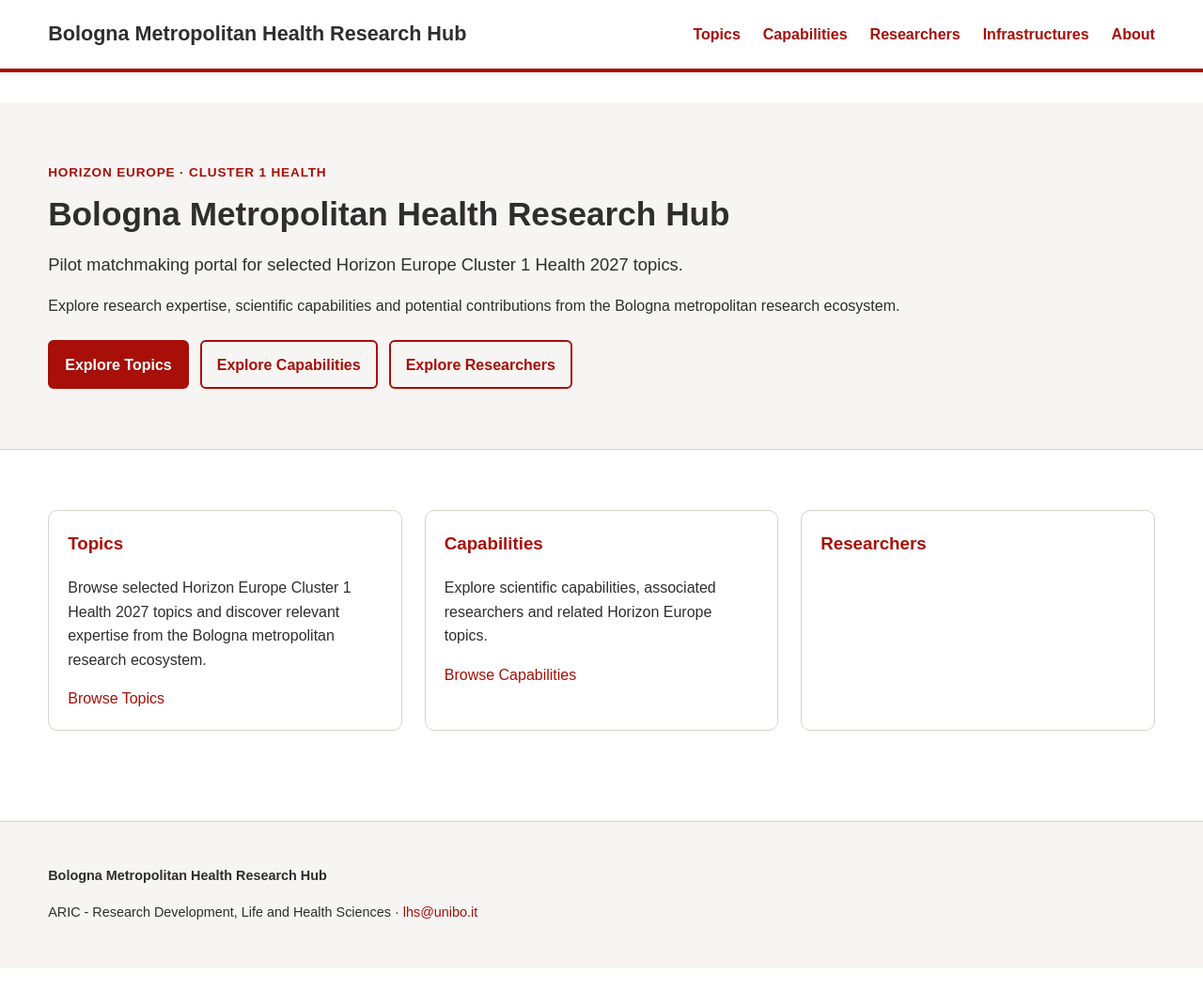
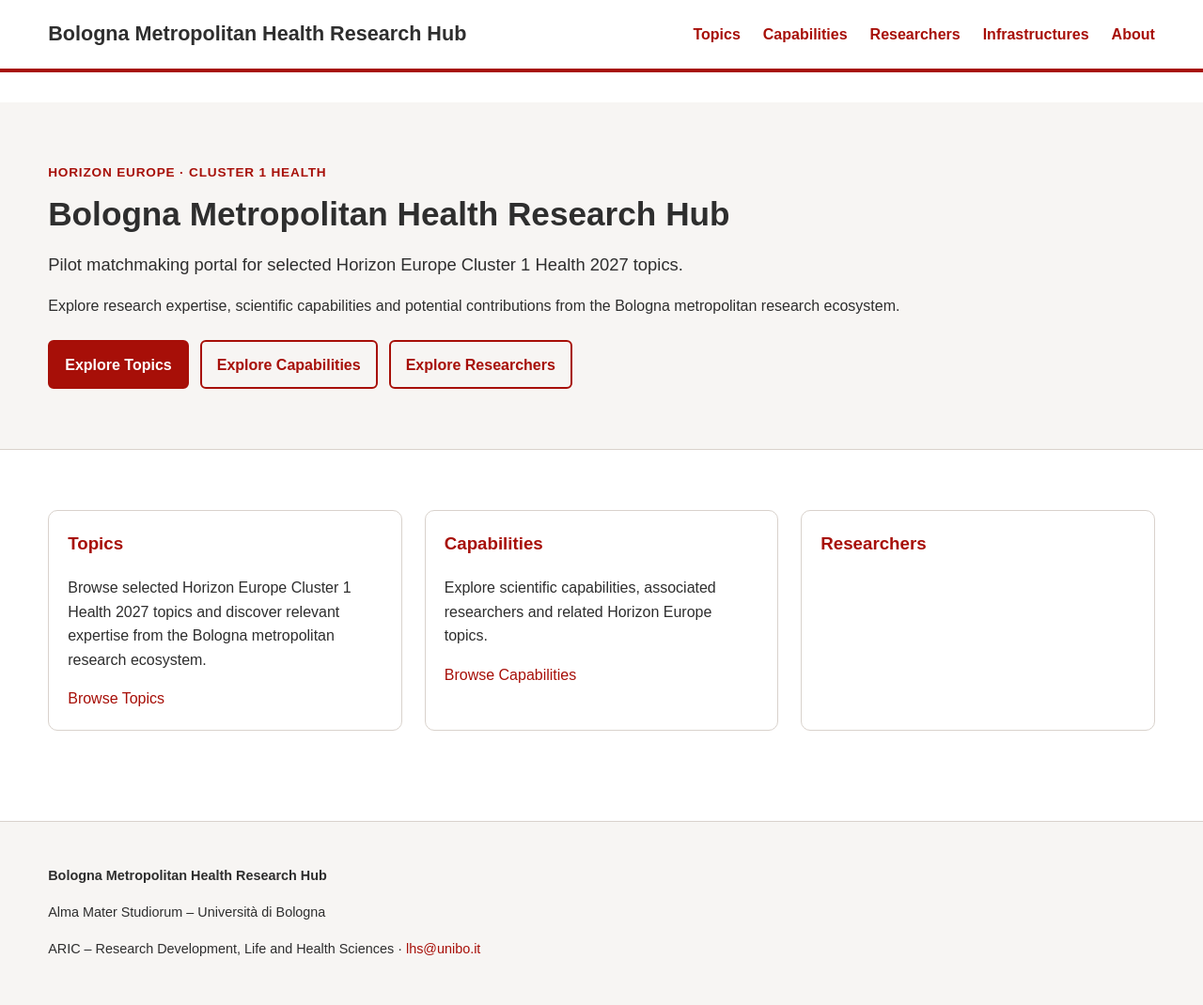
Before and after one commit to ARIC-LHS/bologna-health-hub, a Jekyll site: the page built from index.md, in a window 1280 px wide. Shown: the whole page at 94% size. Built offline with Jekyll 4.4.1, drawn with Linux system fonts in a browser that asks for light colours; before the commit the page ends 1031 px from its top, so only the background shows below that.

Commit message:
chore: improve institutional branding

```diff
--- a/_includes/footer.html
+++ b/_includes/footer.html
@@ -1,13 +1,18 @@
 <footer class="site-footer">
   <div class="container">
+
     <p>
       <strong>Bologna Metropolitan Health Research Hub</strong>
     </p>
 
     <p>
-      {{ site.contact.unit }}
-      ·
-      <a href="mailto:{{ site.contact.email }}">{{ site.contact.email }}</a>
+      Alma Mater Studiorum – Università di Bologna
     </p>
+
+    <p>
+      ARIC – Research Development, Life and Health Sciences ·
+      <a href="mailto:lhs@unibo.it">lhs@unibo.it</a>
+    </p>
+
   </div>
 </footer>
```
